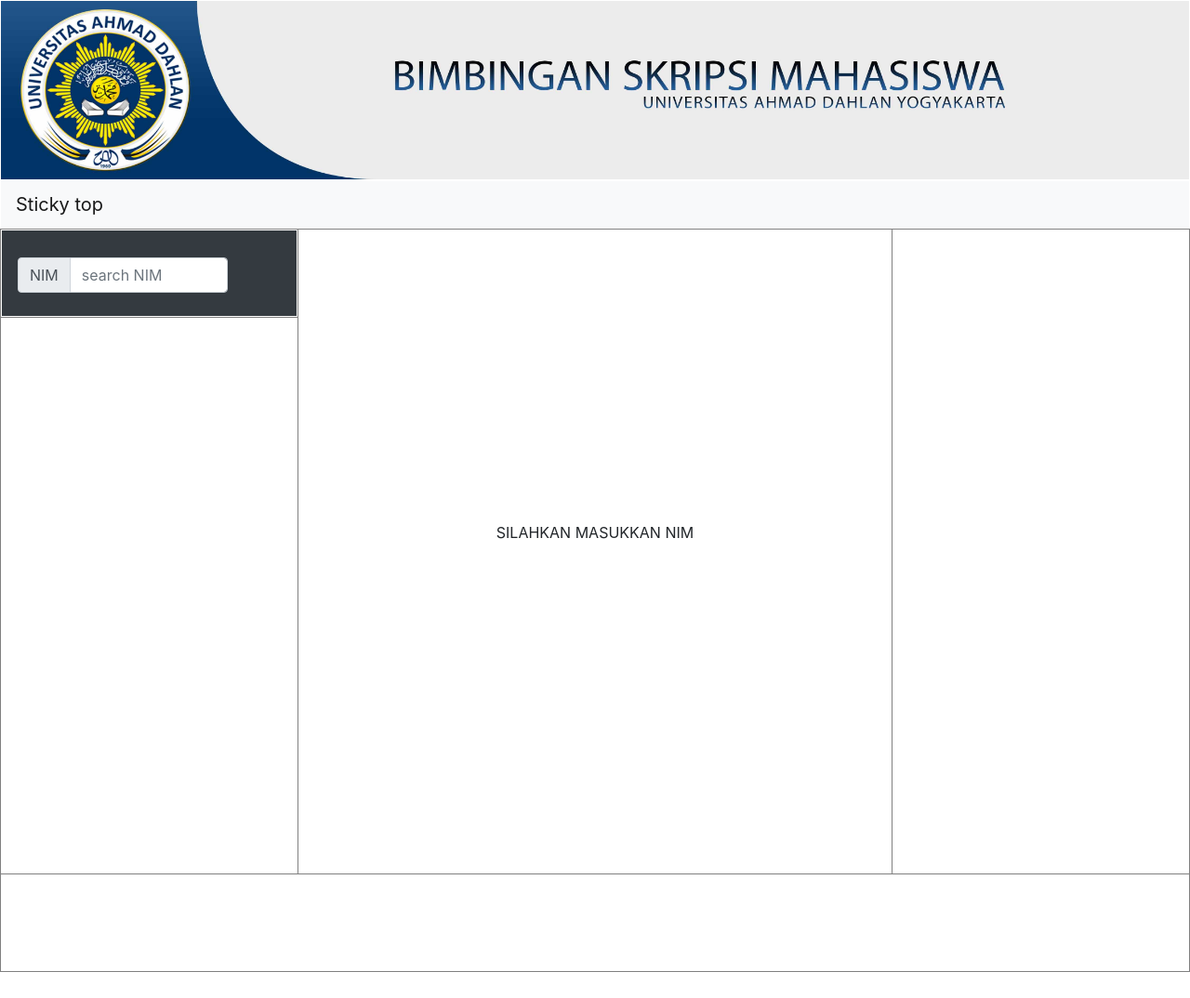
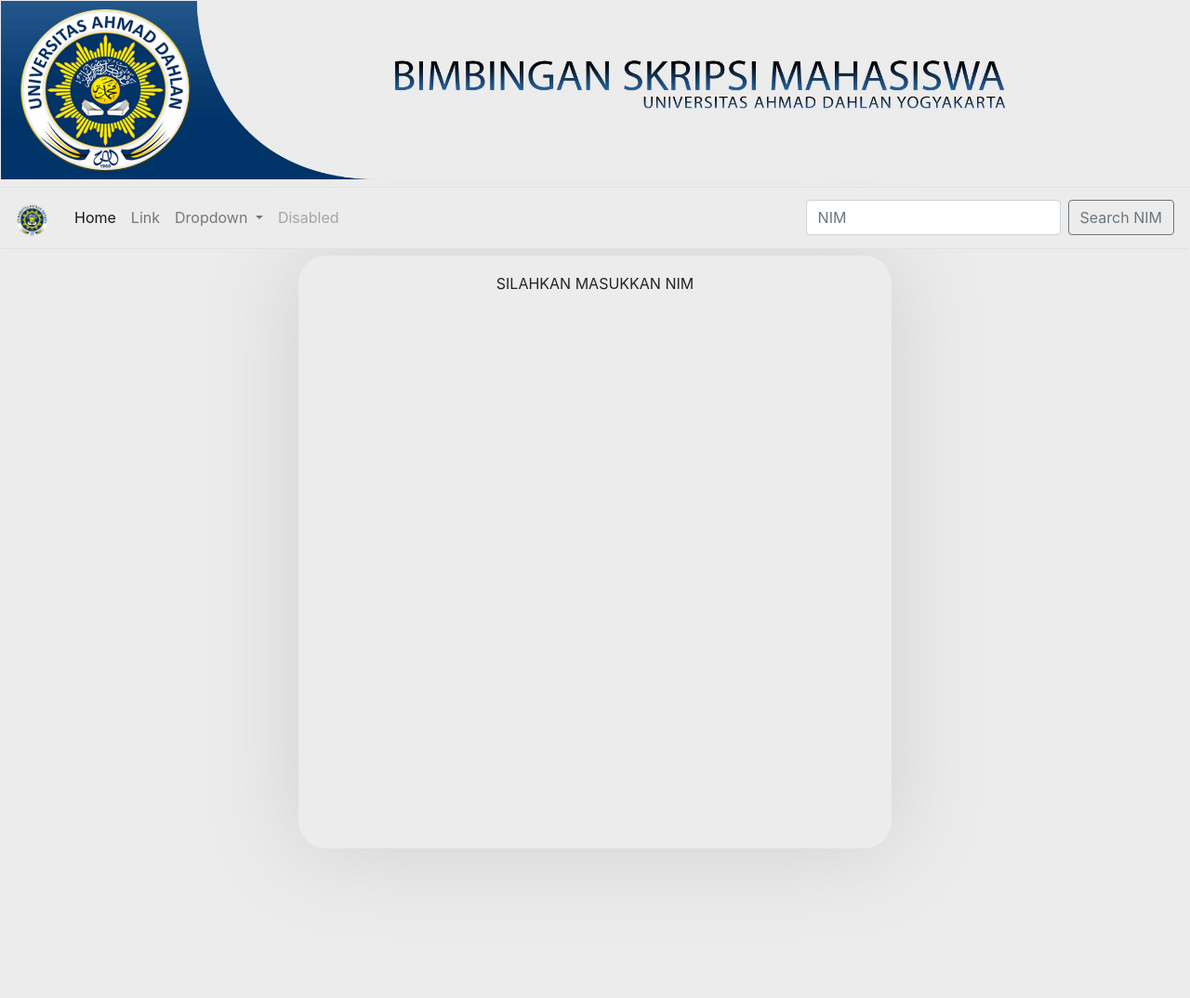
Before and after one commit to ancas69/Manajemen-Skripsi, a PHP site: page / in a window 1280 px wide. Shown: the whole page at 93% size. Before the commit the page ends 1046 px from the top, so only its background shows below. Run offline with PHP 8.4, Linux system fonts and the light colour scheme.

Commit message:
complete UI

```diff
--- a/index.php
+++ b/index.php
@@ -4,7 +4,6 @@
     <!-- Required meta tags -->
     <meta charset="utf-8">
     <meta name="viewport" content="width=device-width, initial-scale=1, shrink-to-fit=no">
-
     <!-- Bootstrap CSS -->
     <link rel="stylesheet" href="https://maxcdn.bootstrapcdn.com/bootstrap/4.0.0/css/bootstrap.min.css" integrity="sha384-Gn5384xqQ1aoWXA+058RXPxPg6fy4IWvTNh0E263XmFcJlSAwiGgFAW/dAiS6JXm" crossorigin="anonymous">
 
@@ -12,6 +11,7 @@
   <script src="https://ajax.googleapis.com/ajax/libs/jquery/3.3.1/jquery.min.js"></script>
   <script src="https://cdnjs.cloudflare.com/ajax/libs/popper.js/1.14.7/umd/popper.min.js"></script>
   <script src="https://maxcdn.bootstrapcdn.com/bootstrap/4.3.1/js/bootstrap.min.js"></script>
+
   <style>
       body {
           position: relative;
@@ -20,11 +20,25 @@
         max-width: 100%;
         height: auto;
       }
+      .bgimage{
+        background-image: url(desain/nav.jpg);
+      }
+      .kotak{
+        width: 100%;
+        height: 100%;
+        background: rgba(0,0,0,.0);
+        /*meletakkan form ke tengah*/
+        /*margin: 80px auto;*/
+        border-radius: 30px;
+        padding-top: 20px;
+        padding-bottom: 20px;
+        box-shadow: 0px 0px 100px 4px #d1d1d1;
+      }
   </style>
 
     <title>MANAJEMEN SKRISPSI</title>
   </head>
-<body>
+<body class="bgimage">
 <table width="100%" height="20%">
   <tr align="center">
     <td>
@@ -33,94 +47,69 @@
   </tr>
 </table>
 
-<table border="0" width="100%" height="0%" >
+<table width="100%" height="10%">
   <tr align="">
-    <td>
-      <nav class="navbar sticky-top navbar-light bg-light">
-  <a class="navbar-brand" href="#">Sticky top</a>
-</nav>
-        <!-- <nav class="navbar navbar-expand-sm bg-dark navbar-dark">
-          <ul class="navbar-nav">
-            <li class="nav-item">
-              <a class="nav-link" href="#section1">Section 1</a>
+    <td height="30%">
+          <nav class="navbar navbar-expand-lg navbar-light bg-light bgimage border-bottom border-top">
+            <a class="navbar-brand" href="#"><img src="desain/Logo.png" class="mr-1 mt-1 rounded-circle" style="width:35px;"></a>
+            <button class="navbar-toggler" type="button" data-toggle="collapse" data-target="#navbarSupportedContent" aria-controls="navbarSupportedContent" aria-expanded="false" aria-label="Toggle navigation">
+              <span class="navbar-toggler-icon"></span>
+            </button>
+
+            <div class="collapse navbar-collapse" id="navbarSupportedContent">
+              <ul class="navbar-nav mr-auto">
+                <li class="nav-item active">
+                  <a class="nav-link" href="#">Home <span class="sr-only">(current)</span></a>
                 </li>
                 <li class="nav-item">
-              <a class="nav-link" href="#section2">Section 2</a>
+                  <a class="nav-link" href="#">Link</a>
+                </li>
+                <li class="nav-item dropdown">
+                  <a class="nav-link dropdown-toggle" href="#" id="navbarDropdown" role="button" data-toggle="dropdown" aria-haspopup="true" aria-expanded="false">
+                    Dropdown
+                  </a>
+                  <div class="dropdown-menu" aria-labelledby="navbarDropdown">
+                    <a class="dropdown-item" href="#">Action</a>
+                    <a class="dropdown-item" href="#">Another action</a>
+                    <div class="dropdown-divider"></div>
+                    <a class="dropdown-item" href="#">Something else here</a>
+                  </div>
                 </li>
                 <li class="nav-item">
-              <a class="nav-link" href="#section3">Section 3</a>
-            </li>
-            <li class="nav-item dropdown">
-              <a class="nav-link dropdown-toggle" href="#" id="navbardrop" data-toggle="dropdown">
-                Section 4
-              </a>
-              <div class="dropdown-menu">
-                <a class="dropdown-item" href="#section41">Link 1</a>
-                <a class="dropdown-item" href="#section42">Link 2</a>
-              </div>
+                  <a class="nav-link disabled" href="#">Disabled</a>
                 </li>
               </ul>
-        </nav>     -->
+              <form class="form-inline my-2 my-lg-0" method="POST" action="index.php">
+                <input name="nim" class="form-control mr-sm-2" type="search" placeholder="NIM" aria-label="Search">
+                <button class="btn btn-outline-secondary my-2 my-sm-0" type="submit">Search NIM</button>
+              </form>
+            </div>
+          </nav>
     </td>
 
   </tr>
 </table>
 
-<table border="1" width="100%" height="100%">
+<table width="100%" height="100%">
 
   <tr align="center">
     <td width="25%">
-      <nav class="navbar navbar-dark bg-dark">
-      <table width="80%">
-        <tr align>
-          <td>
-            <br>
-  <!-- Navbar content -->
 
-              <form class="form-inline" method="POST" action="index.php">
-                <div class="input-group">
-                  <div class="input-group-prepend">
-                    <span class="input-group-text" id="basic-addon1">NIM</span>
-                  </div>
-                  <input type="text" name="nim" class="form-control" placeholder="search NIM" aria-label="NIM" aria-describedby="basic-addon1">
-                </div>
-              </form>
-
-<!--             <form class="form-inline my-2 my-lg-0" method="POST" action="index.php" class="align-middle">
-              <div class="input-group-prepend" class="align-middle">
-                <div class="input-group-text">NIM</div>
-              </div>
-              <input class="form-control mr-sm-2" name="nim" type="search" placeholder="Search" aria-label="Search">
-            </form>  -->
-          </td>
-        </tr>
-      </table>
-      </nav>
     </td>
 
-    <td width="50%" rowspan="2">
-      <main>
+    <td width="50%" rowspan="">
+      <main  class="kotak">
         <?php
         if(isset($_POST['nim'])){
         include 'index_1.php';
         }else echo "<center>SILAHKAN MASUKKAN NIM</center>";
         ?>
       </main>
-      <br>
-      <br>
     </td>
 
-    <td rowspan="2">
+    <td rowspan="">
 
     </td>
-  </tr>
-
-  <tr>
-    <td width="25%" height="86%">
-
-    </td>
-
-
   </tr>
 
   <tr height="20%">
```
Also changed, not shown: New Text Document.txt (deleted, +0 -7 lines), TEST.php (deleted, +0 -11 lines), ancas.php (deleted, +0 -12 lines), desain/LOL.png (added), desain/Logo.png (renamed from desain/Logo uad.png), desain/nav.jpg (added), 1 other file. Lines whose indentation alone changed are shown as unchanged.
